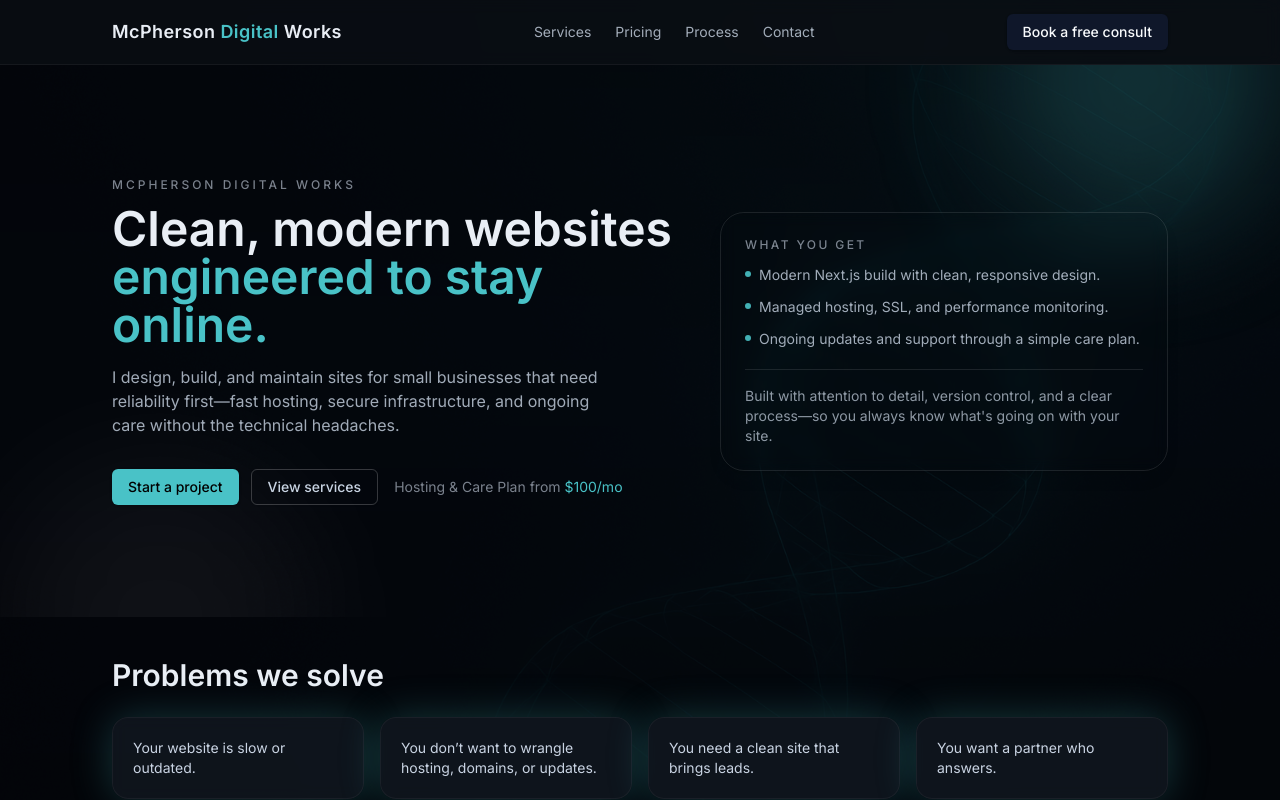
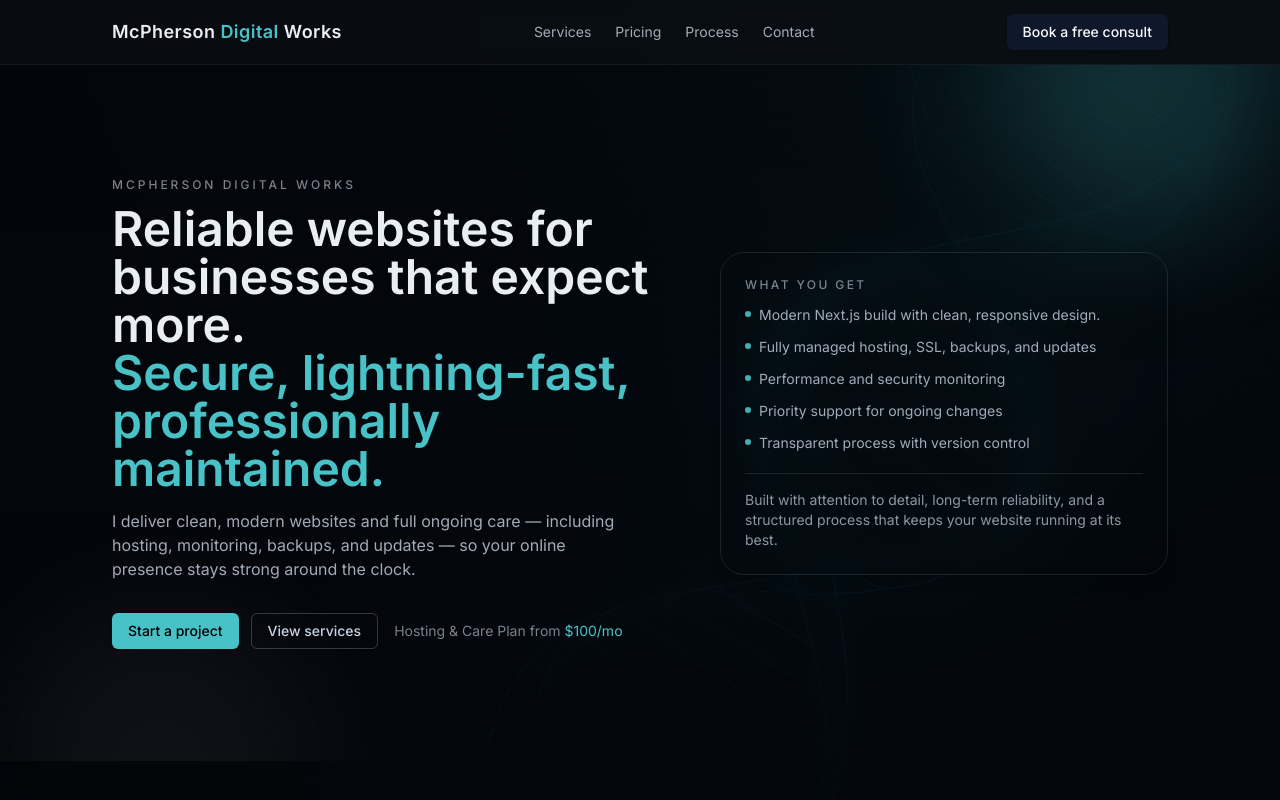
Before and after one commit to mcphe103/mdw-site, a Next.js app: page / in a window 1280 px wide. Shown: the top 800 px of the page. Built offline with nearby package versions, Linux system fonts and the light colour scheme.

Commit message:
Hero Section Update

```diff
--- a/components/sections/Hero.tsx
+++ b/components/sections/Hero.tsx
@@ -22,15 +22,15 @@ export function Hero() {
             McPherson Digital Works
           </p>
           <h1 className="text-3xl md:text-4xl lg:text-5xl font-semibold text-base-heading leading-tight">
-            Clean, modern websites
+            Reliable websites for businesses that expect more.
             <span className="block text-base-accent">
-              engineered to stay online.
+              Secure, lightning-fast, professionally maintained.
             </span>
           </h1>
           <p className="mt-4 text-sm md:text-base text-base-text/80 max-w-lg">
-            I design, build, and maintain sites for small businesses that need
-            reliability first—fast hosting, secure infrastructure, and ongoing
-            care without the technical headaches.
+            I deliver clean, modern websites and full ongoing care — including hosting,
+             monitoring, backups, and updates — so your online presence stays strong
+             around the clock.
           </p>
 
           <div className="mt-8 flex flex-wrap items-center gap-3">
@@ -67,18 +67,25 @@ export function Hero() {
               </li>
               <li className="flex gap-2">
                 <span className="mt-[6px] h-1.5 w-1.5 rounded-full bg-base-accent/90" />
-                <span>Managed hosting, SSL, and performance monitoring.</span>
+                <span>Fully managed hosting, SSL, backups, and updates</span>
               </li>
               <li className="flex gap-2">
                 <span className="mt-[6px] h-1.5 w-1.5 rounded-full bg-base-accent/90" />
-                <span>Ongoing updates and support through a simple care plan.</span>
+                <span>Performance and security monitoring</span>
+              </li>
+              <li className="flex gap-2">
+                <span className="mt-[6px] h-1.5 w-1.5 rounded-full bg-base-accent/90" />
+                <span>Priority support for ongoing changes</span>
+              </li>
+              <li className="flex gap-2">
+                <span className="mt-[6px] h-1.5 w-1.5 rounded-full bg-base-accent/90" />
+                <span>Transparent process with version control</span>
               </li>
             </ul>
 
             <div className="mt-5 border-t border-white/10 pt-4 text-xs md:text-sm text-base-text/70">
               <p>
-                Built with attention to detail, version control, and a clear
-                process—so you always know what&apos;s going on with your site.
+                Built with attention to detail, long-term reliability, and a structured process that keeps your website running at its best.
               </p>
             </div>
           </div>
```
